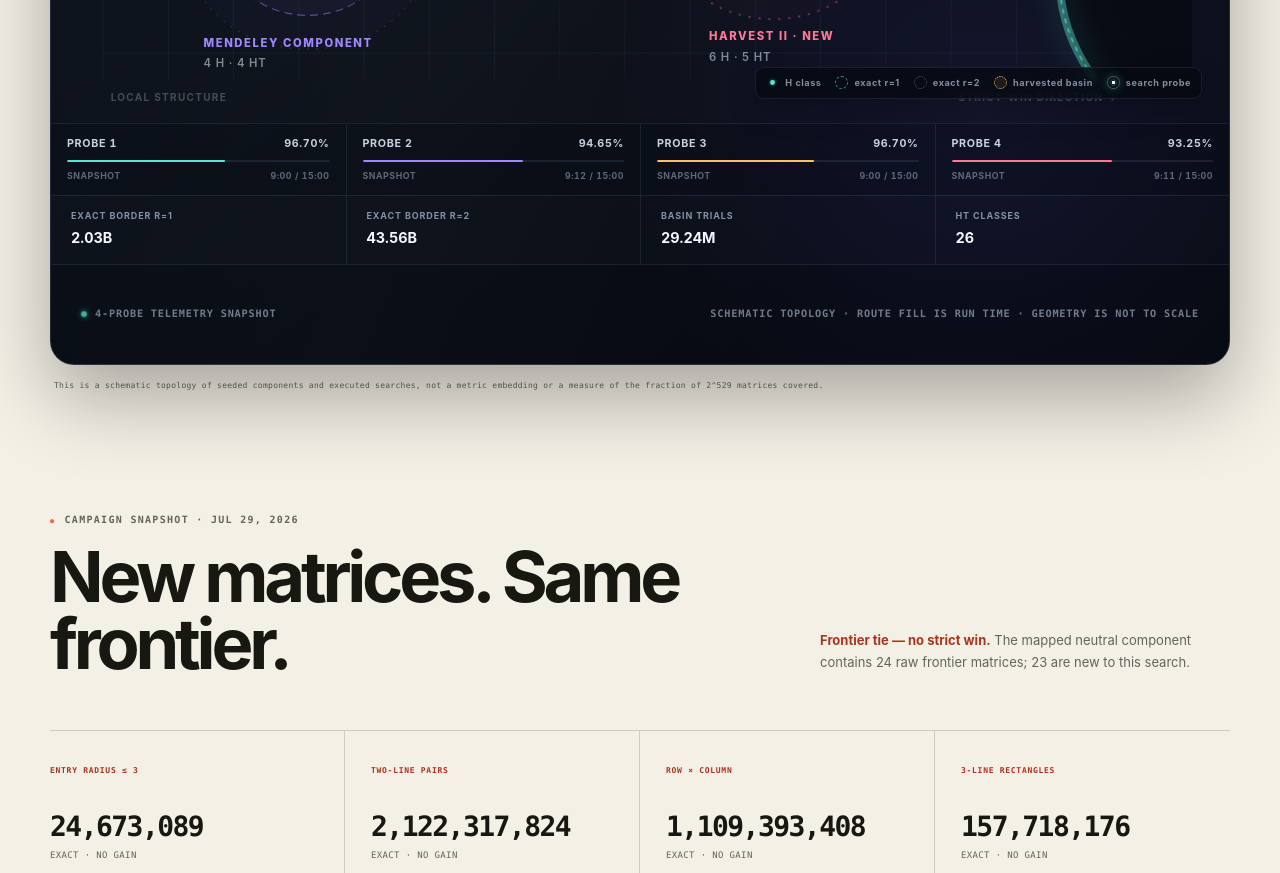
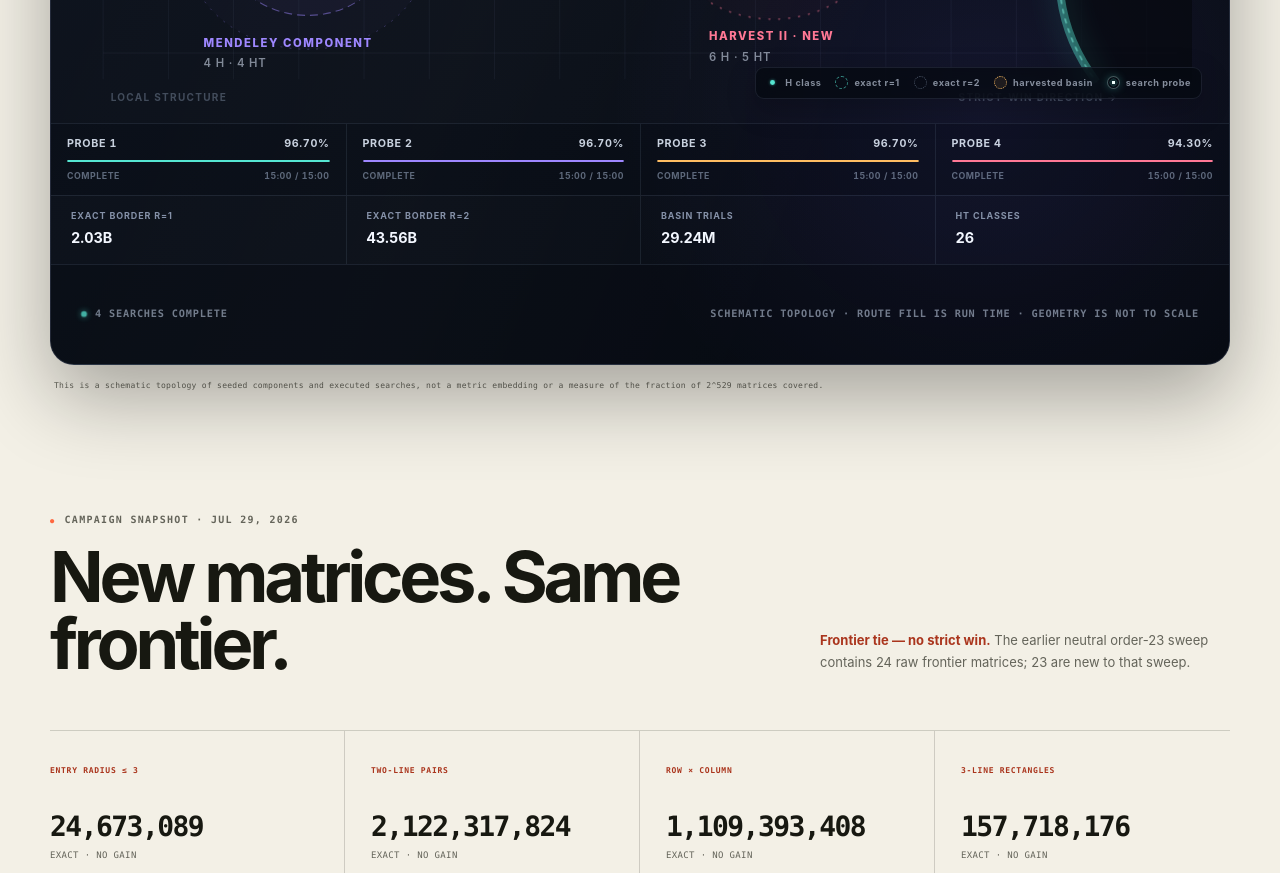
Before and after one commit to ghzlatarev/maxdet-arena, a Next.js app: page / in a window 1280 px wide. Shown: the part 1960-2833 px from the top of the page. Built offline with nearby package versions, Linux system fonts and the light colour scheme.

Commit message:
Publish completed order-22 seeded search snapshot

```diff
--- a/app/page.tsx
+++ b/app/page.tsx
@@ -252,7 +252,11 @@ export default function Home() {
             }
             radiusOneAssignments="2.03B"
             radiusTwoAssignments="43.56B"
-            statusLabel={`${directSearch.search_space_map.order_23_probes.active_searches} searches active`}
+            statusLabel={
+              directSearch.search_space_map.order_23_probes.active_searches > 0
+                ? `${directSearch.search_space_map.order_23_probes.active_searches} searches active`
+                : `${directSearch.search_space_map.order_23_probes.trajectories} searches complete`
+            }
           />
           <p className="search-map-note">
             {directSearch.search_space_map.claim_boundary}
--- a/components/CampaignSnapshot.tsx
+++ b/components/CampaignSnapshot.tsx
@@ -150,9 +150,9 @@ export function CampaignSnapshot({ snapshot }: CampaignSnapshotProps) {
             <h2 id="campaign-title">New matrices. Same frontier.</h2>
           </div>
           <p>
-            <strong>{status}.</strong> The mapped neutral component contains{" "}
-            {neutral.verified_raw_matrices} raw frontier matrices;{" "}
-            {neutral.new_raw_matrices} are new to this search.
+            <strong>{status}.</strong> The earlier neutral order-23 sweep
+            contains {neutral.verified_raw_matrices} raw frontier matrices;{" "}
+            {neutral.new_raw_matrices} are new to that sweep.
           </p>
         </div>
 
--- a/components/SearchSpaceMap.tsx
+++ b/components/SearchSpaceMap.tsx
@@ -216,9 +216,14 @@ export function SearchSpaceMap({
   const activeSearches = telemetryIsFresh
     ? liveArms.filter((arm) => arm.status === "active").length
     : 0;
+  const allSearchesComplete =
+    liveArms.length > 0 &&
+    liveArms.every((arm) => arm.status === "complete");
   const resolvedStatus =
     liveArms.length > 0
-      ? !telemetryIsFresh
+      ? allSearchesComplete
+        ? `${liveArms.length} searches complete`
+        : !telemetryIsFresh
         ? `${liveArms.length}-probe telemetry snapshot`
         : activeSearches > 0
         ? `${activeSearches} searches active`
@@ -525,7 +530,11 @@ export function SearchSpaceMap({
                 />
               </div>
               <div className={styles.liveRunMeta}>
-                <span>{telemetryIsFresh ? arm.status : "snapshot"}</span>
+                <span>
+                  {arm.status === "complete" || telemetryIsFresh
+                    ? arm.status
+                    : "snapshot"}
+                </span>
                 <span>
                   {formatDuration(arm.elapsed_seconds)} /{" "}
                   {formatDuration(arm.budget_seconds)}
--- a/data/direct-search.json
+++ b/data/direct-search.json
@@ -33,7 +33,7 @@
     },
     "order_23_probes": {
       "trajectories": 4,
-      "active_searches": 4,
+      "active_searches": 0,
       "seconds_per_arm": 900,
       "latest_elapsed_seconds": 900,
       "best_absolute_determinant": "2694905856000000",
--- a/public/search-progress.json
+++ b/public/search-progress.json
@@ -1,16 +1,16 @@
 {
   "schema_version": 1,
-  "updated_at": "2026-07-29T02:11:31.005989+00:00",
+  "updated_at": "2026-07-29T02:17:26.926646+00:00",
   "frontier_absolute_determinant": "2779447296000000",
   "arms": [
     {
       "id": "arm0",
       "label": "probe 1",
       "engine": "reactive-tabu",
-      "status": "active",
-      "elapsed_seconds": 540.003,
+      "status": "complete",
+      "elapsed_seconds": 900.0,
       "budget_seconds": 900.0,
-      "progress_percent": 60.0,
+      "progress_percent": 100.0,
       "best_absolute_determinant": "2687827968000000",
       "best_ratio_percent": 96.7037
     },
@@ -18,21 +18,21 @@
       "id": "arm1",
       "label": "probe 2",
       "engine": "core-adjugate-reactive-tabu-v1+exact-breakout",
-      "status": "active",
-      "elapsed_seconds": 551.606,
+      "status": "complete",
+      "elapsed_seconds": 900.001,
       "budget_seconds": 900.0,
-      "progress_percent": 61.29,
-      "best_absolute_determinant": "2630667468800000",
-      "best_ratio_percent": 94.6471
+      "progress_percent": 100.0,
+      "best_absolute_determinant": "2687827968000000",
+      "best_ratio_percent": 96.7037
     },
     {
       "id": "arm2",
       "label": "probe 3",
       "engine": "reactive-tabu",
-      "status": "active",
-      "elapsed_seconds": 540.001,
+      "status": "complete",
+      "elapsed_seconds": 900.0,
       "budget_seconds": 900.0,
-      "progress_percent": 60.0,
+      "progress_percent": 100.0,
       "best_absolute_determinant": "2687827968000000",
       "best_ratio_percent": 96.7037
     },
@@ -40,12 +40,12 @@
       "id": "arm3",
       "label": "probe 4",
       "engine": "core-adjugate-reactive-tabu-v1+exact-breakout",
-      "status": "active",
-      "elapsed_seconds": 551.302,
+      "status": "complete",
+      "elapsed_seconds": 900.0,
       "budget_seconds": 900.0,
-      "progress_percent": 61.26,
-      "best_absolute_determinant": "2591711041683456",
-      "best_ratio_percent": 93.2456
+      "progress_percent": 100.0,
+      "best_absolute_determinant": "2621033676800000",
+      "best_ratio_percent": 94.3005
     }
   ]
 }
```
